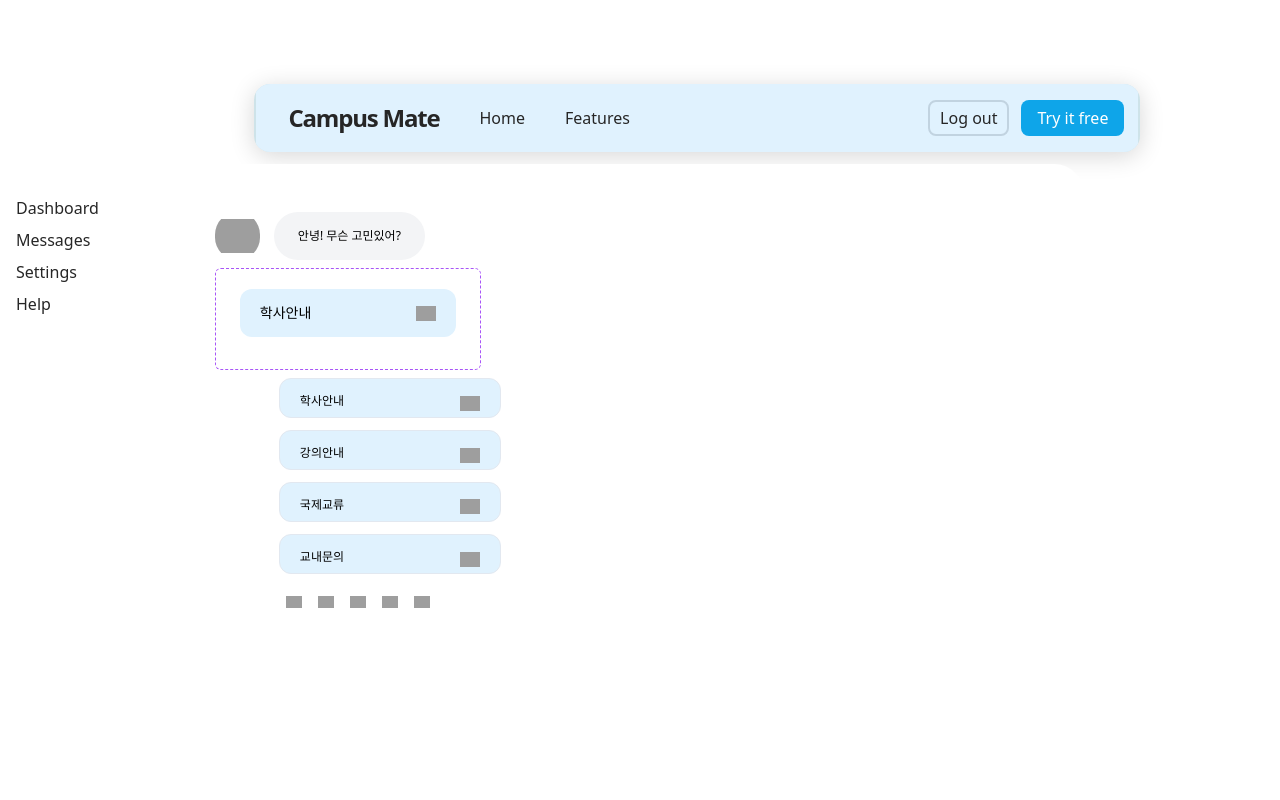
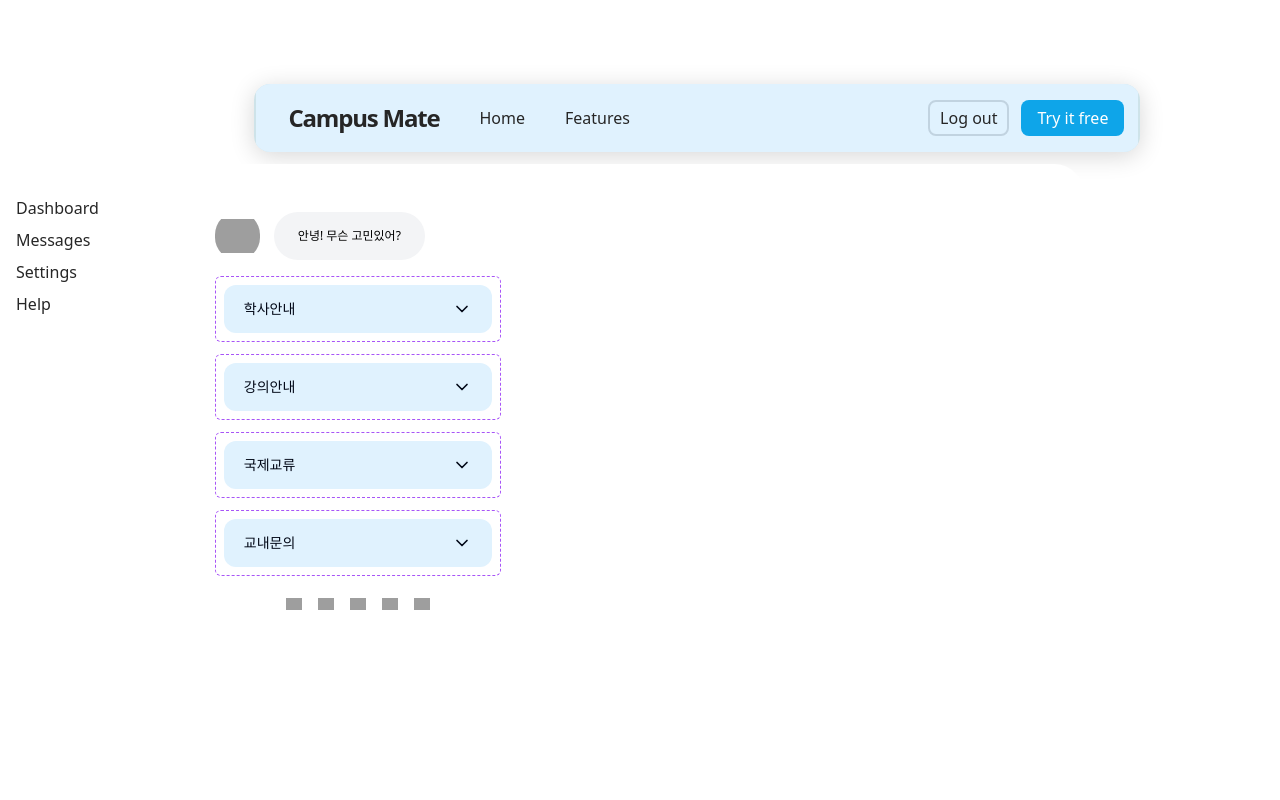
Before and after one commit to kangminhyuk01/mate-life-guide, a React (Vite) app: page /friendly-chat in a window 1280 px wide. Shown: the top 800 px of the page. Built offline with nearby package versions, Linux system fonts and the light colour scheme; grey boxes are pictures that could not be loaded.

Commit message:
Revert changes and implement accordion UI
Reverts the previous changes and implements an accordion UI for the 학사안내, 강의안내, 국제교류, and 교내문의 buttons in the FriendlyChat page.

```diff
--- a/src/components/ui/collapsible.tsx
+++ b/src/components/ui/collapsible.tsx
@@ -23,7 +23,10 @@ const CollapsibleContent = React.forwardRef<
 >(({ className, ...props }, ref) => (
   <CollapsiblePrimitive.Content
     ref={ref}
-    className={cn("overflow-hidden data-[state=closed]:animate-collapsible-up data-[state=open]:animate-collapsible-down", className)}
+    className={cn(
+      "overflow-hidden transition-all data-[state=closed]:animate-accordion-up data-[state=open]:animate-accordion-down",
+      className
+    )}
     {...props}
   />
 ))
--- a/src/pages/FriendlyChat.tsx
+++ b/src/pages/FriendlyChat.tsx
@@ -4,9 +4,14 @@ import { Link } from "react-router-dom";
 import { Button } from "@/components/ui/button";
 import { Accordion, AccordionContent, AccordionItem, AccordionTrigger } from "@/components/ui/accordion";
 import { Card, CardContent } from "@/components/ui/card";
+import { Collapsible, CollapsibleContent, CollapsibleTrigger } from "@/components/ui/collapsible";
+import { ChevronDown } from "lucide-react";
 
 const FriendlyChat = () => {
   const [isAcademicInfoOpen, setIsAcademicInfoOpen] = useState(false);
+  const [isLectureInfoOpen, setIsLectureInfoOpen] = useState(false);
+  const [isInternationalOpen, setIsInternationalOpen] = useState(false);
+  const [isCampusInfoOpen, setIsCampusInfoOpen] = useState(false);
 
   return (
     <main className="flex overflow-hidden flex-col pt-14 pb-32 bg-white max-md:pb-24">
@@ -52,22 +57,20 @@ const FriendlyChat = () => {
                     <p className="self-start px-6 py-4 bg-gray-100 rounded-3xl max-md:px-5">안녕! 무슨 고민있어?</p>
                   </div>
 
-                  {/* Academic Information Accordion */}
-                  <div className="w-full mt-2 text-sm">
-                    <article className="text-sm text-black max-w-[266px]">
-                      <section className="flex overflow-hidden flex-col px-6 pt-5 pb-8 w-full rounded-md border border-purple-500 border-dashed">
-                        <Accordion type="single" collapsible className="w-full">
-                          <AccordionItem value="academic-info" className="border-none">
-                            <AccordionTrigger className="flex gap-5 justify-between px-5 py-3.5 whitespace-nowrap bg-sky-100 rounded-xl hover:no-underline">
-                              <span className="my-auto">학사안내</span>
-                              <img
-                                src="https://cdn.builder.io/api/v1/image/assets/e54d2759bda84710a4d50e71ff6939bd/51de631b4d5ae4d64d3ef80f8c8200dc4b521e06?placeholderIfAbsent=true"
-                                className="object-contain shrink-0 w-5 aspect-square"
-                                alt="Information icon"
-                              />
-                            </AccordionTrigger>
-                            <AccordionContent>
-                              <div className="pt-7">
+                  {/* Category Accordions */}
+                  <div className="w-full mt-4 space-y-3">
+                    {/* 학사안내 Accordion */}
+                    <Collapsible
+                      open={isAcademicInfoOpen}
+                      onOpenChange={setIsAcademicInfoOpen}
+                      className="w-full border border-dashed border-purple-500 rounded-md p-2"
+                    >
+                      <CollapsibleTrigger className="flex justify-between items-center w-full px-5 py-3.5 bg-sky-100 rounded-xl">
+                        <span className="text-sm">학사안내</span>
+                        <ChevronDown className="h-5 w-5 transition-transform duration-200" style={{ transform: isAcademicInfoOpen ? 'rotate(180deg)' : 'rotate(0)' }} />
+                      </CollapsibleTrigger>
+                      <CollapsibleContent className="pt-4">
+                        <div className="flex flex-col space-y-3">
                           <div className="flex gap-5 justify-between items-start px-5 py-3.5 whitespace-nowrap bg-sky-100 rounded-xl border border-black border-solid">
                             <h2>학사안내</h2>
                             <img
@@ -76,7 +79,7 @@ const FriendlyChat = () => {
                               alt="Information icon"
                             />
                           </div>
-                                <section className="flex flex-col self-start px-3 pt-3 pb-6 mt-7 bg-white rounded-xl border border-black border-solid">
+                          <section className="flex flex-col self-start px-3 pt-3 pb-6 bg-white rounded-xl border border-black border-solid">
                             <p className="self-start">1전공 졸업요건이 궁금합니다</p>
                             <p className="mt-3.5">졸업하려면 몇학점 들어야하나요?</p>
                             <p className="self-start mt-3.5">계절학기는 언제 신청하나요?</p>
@@ -85,33 +88,77 @@ const FriendlyChat = () => {
                             <p className="mt-3.5">휴학하고 싶은데 등록금 환불은 어떻게 하나요 ?</p>
                           </section>
                         </div>
-                            </AccordionContent>
-                          </AccordionItem>
-                        </Accordion>
+                      </CollapsibleContent>
+                    </Collapsible>
+
+                    {/* 강의안내 Accordion */}
+                    <Collapsible
+                      open={isLectureInfoOpen}
+                      onOpenChange={setIsLectureInfoOpen}
+                      className="w-full border border-dashed border-purple-500 rounded-md p-2"
+                    >
+                      <CollapsibleTrigger className="flex justify-between items-center w-full px-5 py-3.5 bg-sky-100 rounded-xl">
+                        <span className="text-sm">강의안내</span>
+                        <ChevronDown className="h-5 w-5 transition-transform duration-200" style={{ transform: isLectureInfoOpen ? 'rotate(180deg)' : 'rotate(0)' }} />
+                      </CollapsibleTrigger>
+                      <CollapsibleContent className="pt-4">
+                        <div className="flex flex-col space-y-3">
+                          <section className="flex flex-col self-start px-3 pt-3 pb-6 bg-white rounded-xl border border-black border-solid">
+                            <p className="self-start">수강신청은 어떻게 하나요?</p>
+                            <p className="mt-3.5">강의 평가는 어디서 볼 수 있나요?</p>
+                            <p className="self-start mt-3.5">전공필수과목이 무엇인가요?</p>
+                            <p className="mt-2.5">수업 교재는 어디서 구매하나요?</p>
+                            <p className="self-start mt-3.5">수업 출석은 어떻게 확인하나요?</p>
                           </section>
-                    </article>
                         </div>
+                      </CollapsibleContent>
+                    </Collapsible>
 
-                  {/* Quick Reply Options */}
-                  <Button variant="outline" className="flex gap-5 justify-between items-start px-5 pt-3.5 pb-1.5 mt-2 max-w-full text-xs text-black whitespace-nowrap bg-sky-100 rounded-xl w-[222px]">
-                    <span>학사안내</span>
-                    <img src="https://cdn.builder.io/api/v1/image/assets/e54d2759bda84710a4d50e71ff6939bd/8fe4d81f2ed03ff3edce7302efe3022b2e93ae21?placeholderIfAbsent=true" alt="Icon" className="object-contain shrink-0 w-5 aspect-square" />
-                  </Button>
+                    {/* 국제교류 Accordion */}
+                    <Collapsible
+                      open={isInternationalOpen}
+                      onOpenChange={setIsInternationalOpen}
+                      className="w-full border border-dashed border-purple-500 rounded-md p-2"
+                    >
+                      <CollapsibleTrigger className="flex justify-between items-center w-full px-5 py-3.5 bg-sky-100 rounded-xl">
+                        <span className="text-sm">국제교류</span>
+                        <ChevronDown className="h-5 w-5 transition-transform duration-200" style={{ transform: isInternationalOpen ? 'rotate(180deg)' : 'rotate(0)' }} />
+                      </CollapsibleTrigger>
+                      <CollapsibleContent className="pt-4">
+                        <div className="flex flex-col space-y-3">
+                          <section className="flex flex-col self-start px-3 pt-3 pb-6 bg-white rounded-xl border border-black border-solid">
+                            <p className="self-start">교환학생 신청 방법이 궁금해요</p>
+                            <p className="mt-3.5">해외 인턴십 프로그램은 어떻게 참여하나요?</p>
+                            <p className="self-start mt-3.5">어학연수 프로그램이 있나요?</p>
+                            <p className="mt-2.5">외국인 친구를 사귈 수 있는 프로그램이 있나요?</p>
+                          </section>
+                        </div>
+                      </CollapsibleContent>
+                    </Collapsible>
 
-                  <Button variant="outline" className="flex gap-5 justify-between items-start px-5 pt-3.5 pb-2 mt-3 max-w-full text-xs text-black whitespace-nowrap bg-sky-100 rounded-xl w-[222px]">
-                    <span>강의안내</span>
-                    <img src="https://cdn.builder.io/api/v1/image/assets/e54d2759bda84710a4d50e71ff6939bd/580833e53abf4766c1a4147d69c831de0007e036?placeholderIfAbsent=true" alt="Icon" className="object-contain shrink-0 w-5 aspect-square" />
-                  </Button>
-
-                  <Button variant="outline" className="flex gap-5 justify-between items-start px-5 pt-3.5 pb-2 mt-3 max-w-full text-xs text-black whitespace-nowrap bg-sky-100 rounded-xl w-[222px]">
-                    <span>국제교류</span>
-                    <img src="https://cdn.builder.io/api/v1/image/assets/e54d2759bda84710a4d50e71ff6939bd/4e1d5a2ab12e4ca028edf1811284a799e320fd5f?placeholderIfAbsent=true" alt="Icon" className="object-contain shrink-0 w-5 aspect-[1.05]" />
-                  </Button>
-
-                  <Button variant="outline" className="flex gap-5 justify-between items-start px-5 pt-3.5 pb-1.5 mt-3 max-w-full text-xs text-black whitespace-nowrap bg-sky-100 rounded-xl w-[222px]">
-                    <span>교내문의</span>
-                    <img src="https://cdn.builder.io/api/v1/image/assets/e54d2759bda84710a4d50e71ff6939bd/68094d1618900dd20d0ff12f837b23ece2c2d03a?placeholderIfAbsent=true" alt="Icon" className="object-contain shrink-0 w-5 aspect-square" />
-                  </Button>
+                    {/* 교내문의 Accordion */}
+                    <Collapsible
+                      open={isCampusInfoOpen}
+                      onOpenChange={setIsCampusInfoOpen}
+                      className="w-full border border-dashed border-purple-500 rounded-md p-2"
+                    >
+                      <CollapsibleTrigger className="flex justify-between items-center w-full px-5 py-3.5 bg-sky-100 rounded-xl">
+                        <span className="text-sm">교내문의</span>
+                        <ChevronDown className="h-5 w-5 transition-transform duration-200" style={{ transform: isCampusInfoOpen ? 'rotate(180deg)' : 'rotate(0)' }} />
+                      </CollapsibleTrigger>
+                      <CollapsibleContent className="pt-4">
+                        <div className="flex flex-col space-y-3">
+                          <section className="flex flex-col self-start px-3 pt-3 pb-6 bg-white rounded-xl border border-black border-solid">
+                            <p className="self-start">도서관 운영시간이 어떻게 되나요?</p>
+                            <p className="mt-3.5">학생증 재발급은 어디서 하나요?</p>
+                            <p className="self-start mt-3.5">기숙사 신청 방법이 궁금합니다</p>
+                            <p className="mt-2.5">학내 식당 메뉴는 어디서 확인하나요?</p>
+                            <p className="self-start mt-3.5">셔틀버스 운영 시간을 알고 싶어요</p>
+                          </section>
+                        </div>
+                      </CollapsibleContent>
+                    </Collapsible>
+                  </div>
 
                   {/* Rating Icons */}
                   <div className="flex gap-4 self-center mt-5 w-36 max-w-full">
```
Lines whose indentation alone changed are shown as unchanged.
